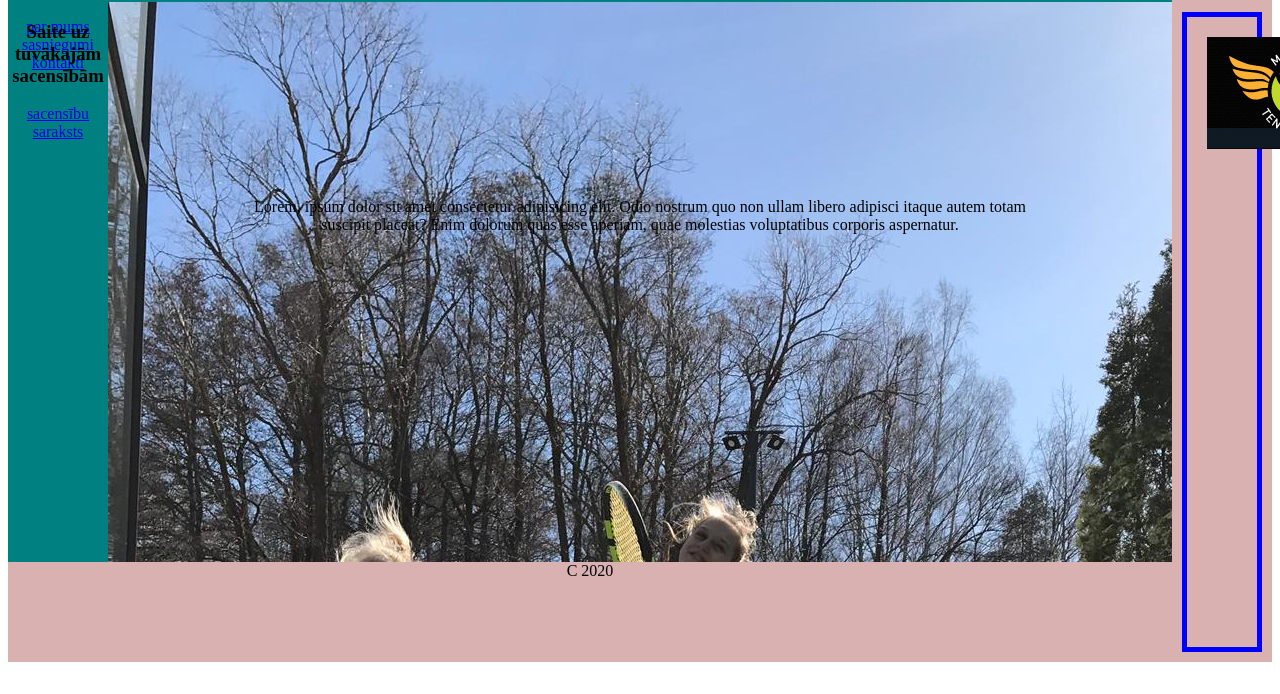
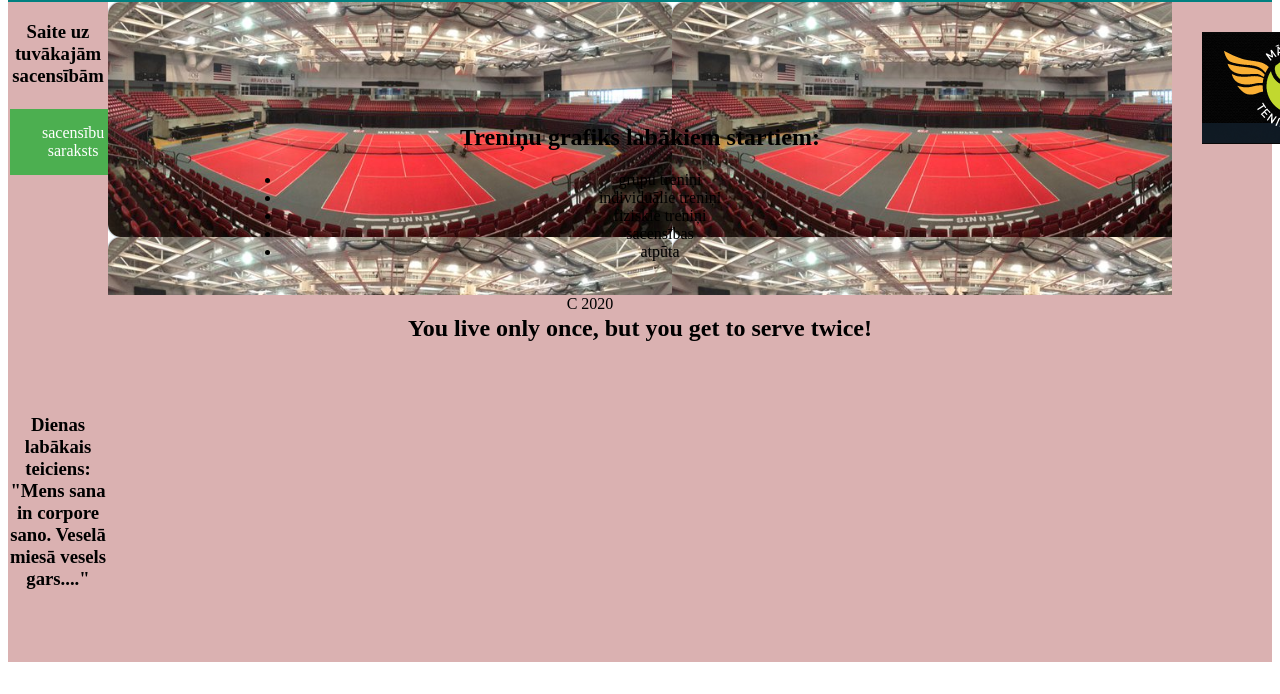
Before and after one commit to iveta134/HomeWNr2, a plain HTML site: page index.html in a window 1280 px wide. Shown: the part 106-800 px from the top of the page. Drawn offline with Linux system fonts and the light colour scheme.

Commit message:
added sidebar menu

```diff
--- a/Styles/Styles.css
+++ b/Styles/Styles.css
@@ -3,24 +3,22 @@
     grid-template-columns: 50% 50%;
     height: 95vh;
     text-align: center;
-    grid-template-rows: 15% 15% 20% 25% 20% 5%;
+    grid-template-rows: 15% 15% 10% 10% 25% 22% 3%;
     grid-template-areas:
         "logo logo"
         "nav tools"
-        "hero hero"
+        "heroact heroact"
         "main main"
         "ad ad"
+        "mainli mainli"
         "footer footer";
 }
 
 .logo-cont {
     grid-area: logo;
-    grid-row: 1 / 2;
-    grid-column: 1 / 3;
     background-color: teal;
 
 }
-
 
 .header-tools {
     grid-area: tools;
@@ -47,14 +45,19 @@ header {
 .hero-cont {
     grid-area: hero;
 }
+.hero-action {
+    grid-area: heroact;
+}
 
-.main-cont {
+.main-article {
     grid-area: main;
 }
 
+.main-inner-cont {
+    grid-area: mainli
+}
 .ad-cont {
     grid-area: ad;
-    border: 5px solid blue;
     padding: 20px;
     margin: 10px;
 }
@@ -78,18 +81,48 @@ main {
 
 @media (min-width: 576px) {
     .outer-container {
-        grid-template-columns: 100px 1fr 100px;
+        grid-template-columns: 30% 40% 30%;
         grid-template-rows: 10% 10% 8% 20% 30% 17% 5%;
         grid-template-areas:
             "logo nav tools"
             "hero hero hero"
-            ". . ."
-            "feature feature ad"
-            "listing listing listing"
-            "bar bar bar"
+            "heroact heroact heroact"
+            "main main ad"
+            "mainli mainli mainli"
+            "sideb sideb sideb"
             "footer footer footer";
             background-color: rgb(188, 177, 218);
-            grid-column: 1 / 4;
+
+        }
+    .logo-cont {
+        grid-area: logo;
+    }
+    .global-nav {
+        grid-area: nav;
+    }
+    .header-tools {
+        grid-area: tools;
+    }
+    .hero-cont {
+        grid-area: hero;
+    }
+    .hero-action {
+        grid-area: heroact;
+    }
+    .ad-cont {
+        grid-area: ad;
+    }
+    .footer-cont {
+        grid-area: footer;
+    }
+    .main-cont {
+        grid-area: main;
+    }
+    .main-inner-cont {
+        grid-area: mainli;
+    }
+    .sidebar {
+        grid-area: sideb;
     }
 }
 
@@ -102,7 +135,37 @@ main {
             "hero main ad"
             "footer footer ad";
         background-color: rgb(218, 177, 177);
-        grid-column: 1 / 4;
+
+    }
+    .logo-cont {
+        grid-area: logo;
+    }
+    .global-nav {
+        grid-area: nav;
+    }
+    .header-tools {
+        grid-area: tools;
+    }
+    .hero-cont {
+        grid-area: hero;
+    }
+    .hero-action {
+        grid-area: heroact;
+    }
+    .ad-cont {
+        grid-area: ad;
+    }
+    .footer-cont {
+        grid-area: footer;
+    }
+    .main-cont {
+        grid-area: main;
+    }
+    .main-inner-cont {
+        grid-area: mainli;
+    }
+    .sidebar {
+        grid-area: sideb;
     }
 }
 
@@ -127,3 +190,37 @@ main {
     color: springgreen;
     padding: 0;
 }
+
+.navlist{
+    background-color: #4CAF50; /* Green */
+  border: none;
+  color: white;
+  padding: 2px 10px;
+  text-align: center;
+  text-decoration: none;
+  display: inline-block;
+  font-size: 16px;
+  margin: 4px 2px;
+  cursor: pointer;
+  -webkit-transition-duration: 0.4s; /* Safari */
+  transition-duration: 0.4s;
+  box-shadow: 0 8px 16px 0 rgba(0,0,0,0.2), 0 6px 20px 0 rgba(0,0,0,0.19);
+}
+
+.button1 {
+    background-color: #4CAF50; /* Green */
+  border: none;
+  color: white;
+  padding: 15px 32px;
+  text-align: center;
+  text-decoration: none;
+  display: inline-block;
+  font-size: 16px;
+  margin: 4px 2px;
+  cursor: pointer;
+  -webkit-transition-duration: 0.4s; /* Safari */
+  transition-duration: 0.4s;
+}
+.button1:hover {
+    box-shadow: 0 12px 16px 0 rgba(0,0,0,0.24),0 17px 50px 0 rgba(0,0,0,0.19);
+  }
--- a/index.html
+++ b/index.html
@@ -50,19 +50,26 @@
             <div class="ad-cont">
                 <img src="Images/mts.png" alt="Mārupes Tenisa skola" class="rekl_2">
             </div>
-            <div class="main-cont" style="background-image: url('Images/tennis-player1.jpg');">
+            <div class="main-cont" style="background-image: url('Images/tennis-court2.png');">
                 <div class="main-inner-cont">
-                <main>
-                    Lorem, ipsum dolor sit amet consectetur adipisicing
-                    elit. Odio nostrum quo non ullam libero adipisci itaque
-                    autem totam suscipit placeat? Enim dolorum quas esse
-                    aperiam, quae molestias voluptatibus corporis
-                    aspernatur.
-                </main>
+                    <main>
+                        <h2>Treniņu grafiks labākiem startiem:</h2>
+                    <ul>
+                        <li>grupu treniņi</li>
+                        <li>individuālie treniņi</li>
+                        <li>fiziskie treniņi</li>
+                        <li>sacensības</li>
+                        <li>atpūta</li>
+                    </ul>
+                    </main>
+                </div>
+                <div class="main-article">
+                    <h2>You live only once, but you get to serve twice!</h2>
                 </div>
             </div>
-
-
+            <div class="Sidebar">
+                <h3>Dienas labākais teiciens: "Mens sana in corpore sano. Veselā miesā vesels gars...."</h3>
+            </div>
             <div class="footer-cont"><footer>C 2020</footer></div>
     </div>
 </body>
```
